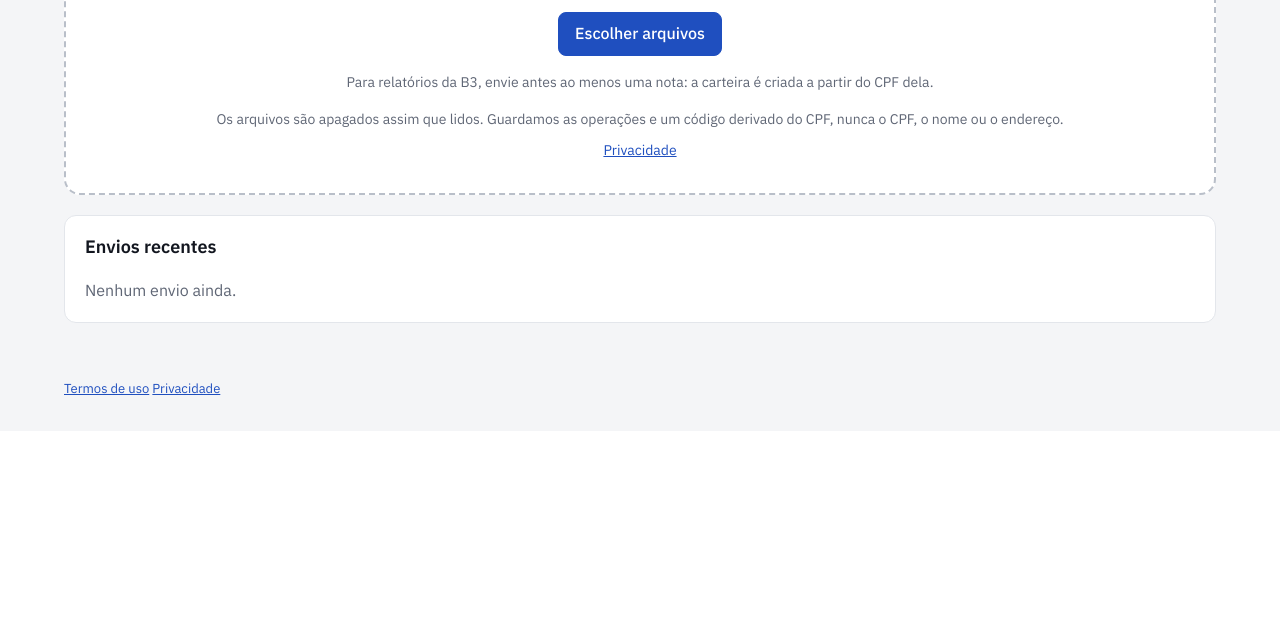
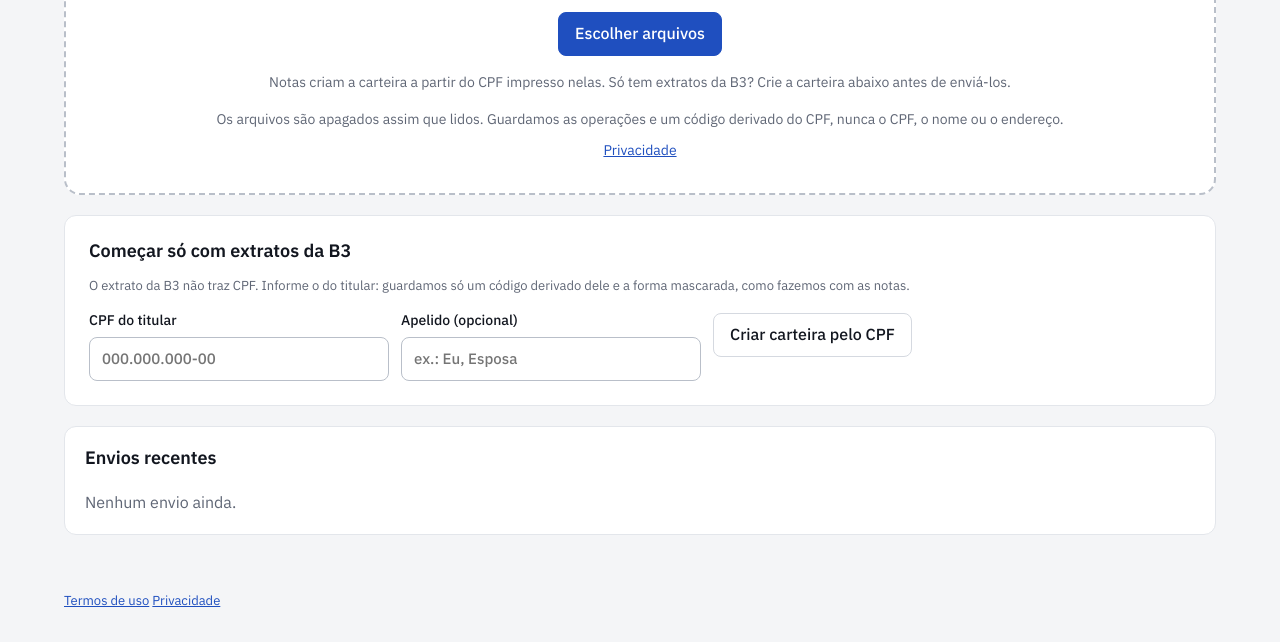
Before and after one commit to SandroRoque/sistema-carteira, a FastAPI app: template app/templates/importar.html in a window 1280 px wide. Shown: the part 543-1185 px from the top of the page. Before the commit the page ends 938 px from the top, so only its background shows below. Run offline with FastAPI, Linux system fonts and the light colour scheme; the template is opened without the code that fills it, so the values that code supplies are empty; some libraries are stand-ins or nearby versions.

Commit message:
Permite criar carteira pelo CPF para quem só tem extratos da B3
O extrato da B3 não traz CPF, então uma conta precisava enviar uma nota
antes de importar relatórios. Agora /importar (sem carteiras) e /conta
oferecem criar a carteira informando o CPF, validado pelos dígitos e
guardado só como HMAC e máscara, como nas notas. O mesmo CPF seleciona a
carteira existente.

Co-Authored-By: Claude Opus 5.5 <noreply@anthropic.com>

```diff
--- a/app/conta.py
+++ b/app/conta.py
@@ -143,6 +143,39 @@ def conta(request: Request, sessao: Sessao):
     return render(request, "conta.html")
 
 
+_ERRO_CPF = "CPF inválido: confira os 11 dígitos."
+
+
+@router.post("/carteiras")
+def criar_carteira(
+    request: Request,
+    sessao: Sessao,
+    cpf: str = Form(""),
+    apelido: str = Form(""),
+    voltar: str = Form("/conta"),
+):
+    """Create a portfolio from a CPF typed by the user, for accounts that start
+    with B3 reports (which carry no CPF). Like a nota, the CPF is kept only as
+    an HMAC and a mask; the same CPF twice selects the existing portfolio."""
+    from contas import get_or_create_investidor
+
+    voltar = voltar if voltar in ("/conta", "/importar") else "/conta"
+    try:
+        with connect(sessao.usuario_id) as conn:
+            investidor_id = get_or_create_investidor(
+                conn, sessao.usuario_id, cpf[:20], apelido.strip()[:60] or None
+            )
+    except ValueError:
+        if voltar == "/importar":
+            from app.importar import _pagina
+
+            return _pagina(request, sessao, [("", _ERRO_CPF)], 422)
+        return render(request, "conta.html", {"erro_carteira": _ERRO_CPF}, 422)
+    with connect_sistema() as conn:
+        auth.selecionar_investidor(conn, request.cookies[COOKIE_SESSAO], investidor_id)
+    return redirecionar(request, voltar)
+
+
 @router.post("/carteiras/{investidor_id}/selecionar")
 def selecionar_carteira(request: Request, investidor_id: int, sessao: Sessao):
     with connect(sessao.usuario_id) as conn:
--- a/app/templates/importar.html
+++ b/app/templates/importar.html
@@ -69,11 +69,19 @@
     </label>
   </div>
   {% else %}
-  <p class="muted centro">Para relatórios da B3, envie antes ao menos uma nota: a carteira é criada a partir do CPF dela.</p>
+  <p class="muted centro">Notas criam a carteira a partir do CPF impresso nelas. Só tem extratos da B3? Crie a carteira abaixo antes de enviá-los.</p>
   {% endif %}
   <p class="muted centro">Os arquivos são apagados assim que lidos. Guardamos as operações e um código derivado do CPF, nunca o CPF, o nome ou o endereço. <a href="/privacidade">Privacidade</a></p>
   <noscript><div class="botoes"><button type="submit" class="primario">Enviar</button></div></noscript>
 </form>
+
+{% if not carteiras %}
+<section class="card" aria-labelledby="nova-carteira">
+  <h2 id="nova-carteira">Começar só com extratos da B3</h2>
+  <p class="nota">O extrato da B3 não traz CPF. Informe o do titular: guardamos só um código derivado dele e a forma mascarada, como fazemos com as notas.</p>
+  {{ m.form_nova_carteira(sessao, "/importar") }}
+</section>
+{% endif %}
 
 {% if cobertura %}
 <section class="card" id="cobertura" aria-labelledby="cobertura-titulo">
--- a/app/templates/macros.html
+++ b/app/templates/macros.html
@@ -58,3 +58,19 @@
 {%- else -%}Sem cotações: valores pelo custo
 {%- endif -%}
 {%- endmacro %}
+
+{% macro form_nova_carteira(sessao, voltar, titulo="Criar carteira pelo CPF") -%}
+<form method="post" action="/carteiras" class="linha-campos">
+  <input type="hidden" name="csrf_token" value="{{ sessao.csrf_token }}">
+  <input type="hidden" name="voltar" value="{{ voltar }}">
+  <label class="curto">
+    CPF do titular
+    <input type="text" name="cpf" inputmode="numeric" autocomplete="off" required maxlength="14" placeholder="000.000.000-00">
+  </label>
+  <label class="curto">
+    Apelido (opcional)
+    <input type="text" name="apelido" maxlength="60" placeholder="ex.: Eu, Esposa">
+  </label>
+  <button type="submit">{{ titulo }}</button>
+</form>
+{%- endmacro %}
```
Also changed, not shown: TODO.md (+0 -6 lines), app/templates/conta.html (+8 -1 lines), tests/test_importacao.py (+38 -1 lines).
